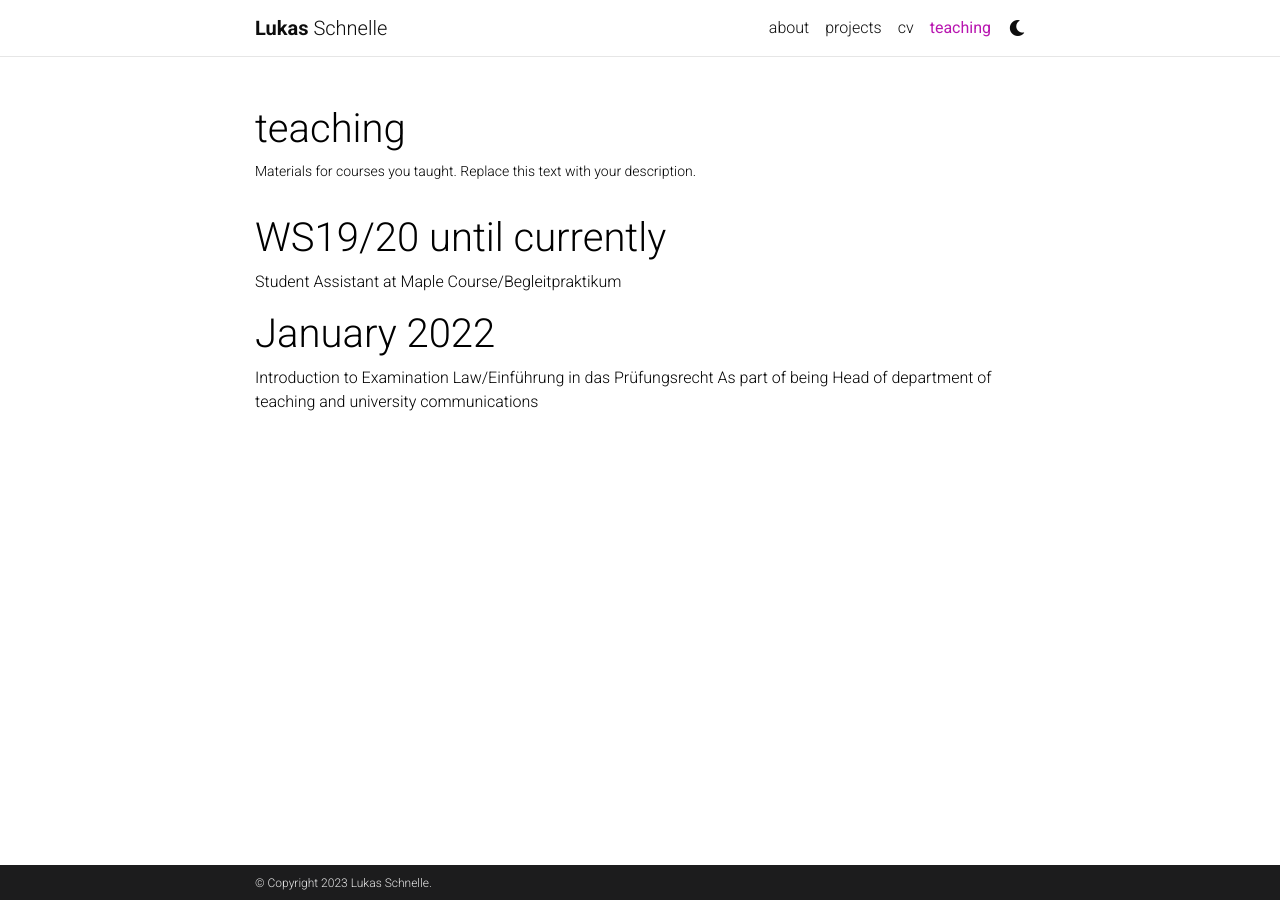
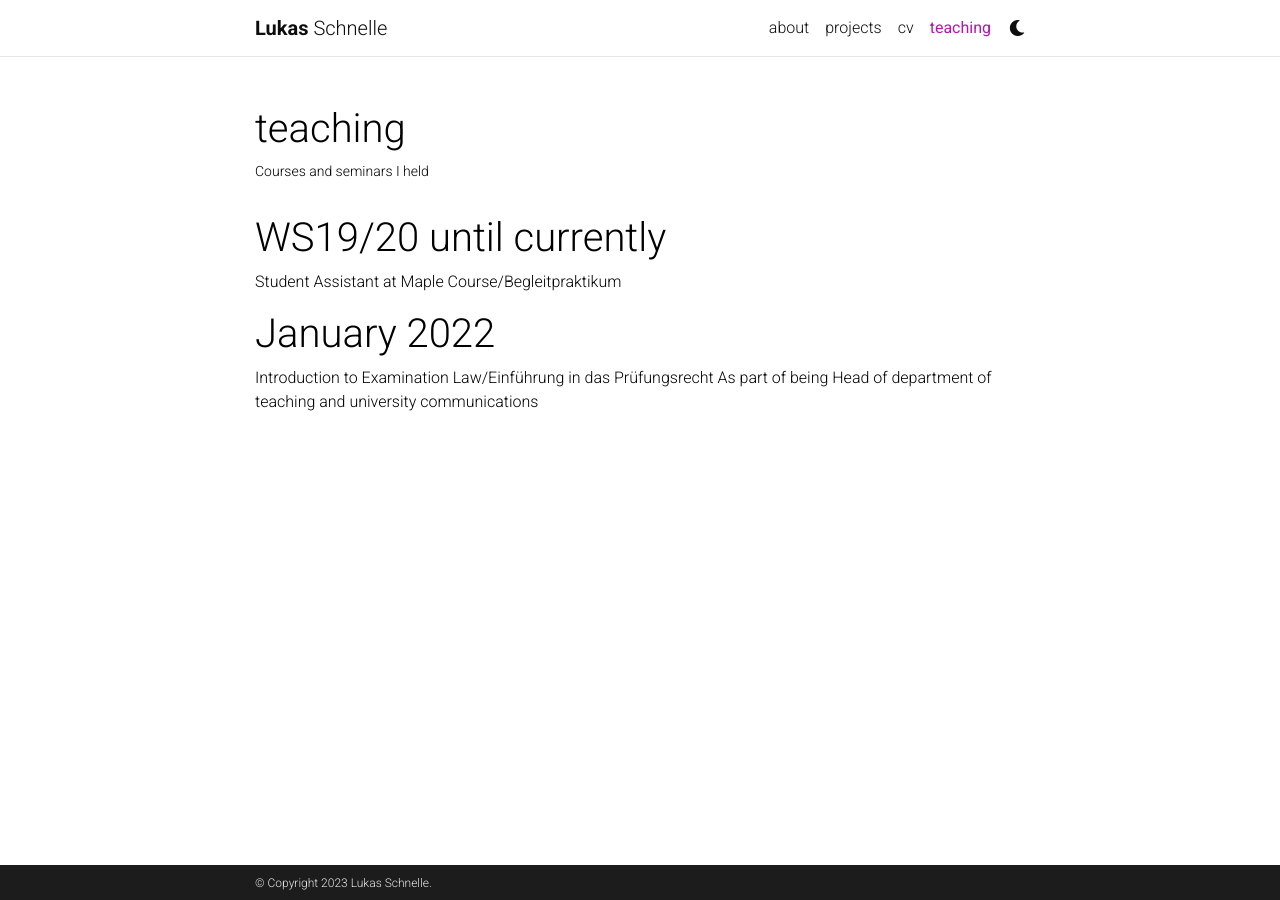
Before and after one commit to schnellecom/schnellecom.github.io, a Jekyll site: the page built from _pages/teaching.md, in a window 1280 px wide. Built offline with Jekyll 4.4.1, drawn with Linux system fonts in a browser that asks for light colours; comment, search, counter and statistics services are not loaded; a style sheet for code colours, icons or effects is not loaded.

Commit message:
replace placeholder on teaching

```diff
--- a/_pages/teaching.md
+++ b/_pages/teaching.md
@@ -2,7 +2,7 @@
 layout: page
 permalink: /teaching/
 title: teaching
-description: Materials for courses you taught. Replace this text with your description.
+description: Courses and seminars I held
 nav: true
 nav_order: 5
 ---
```
